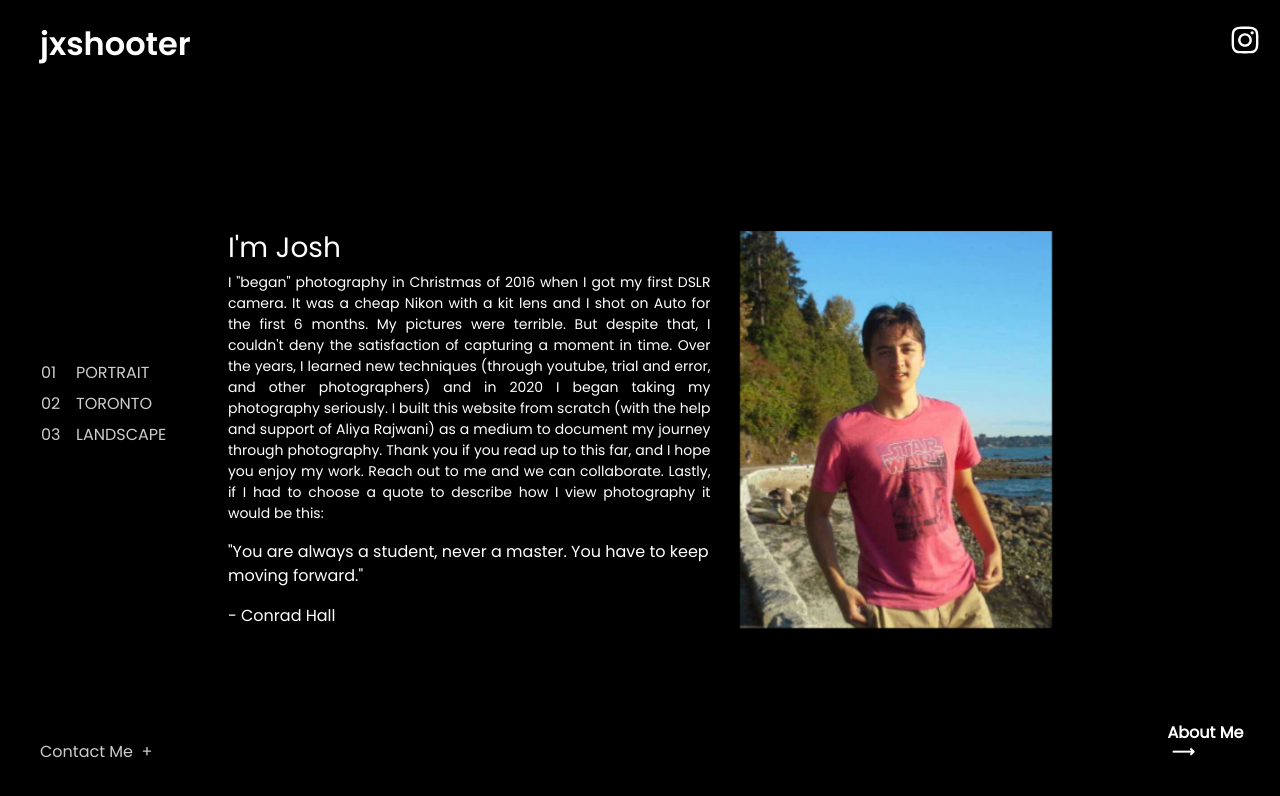
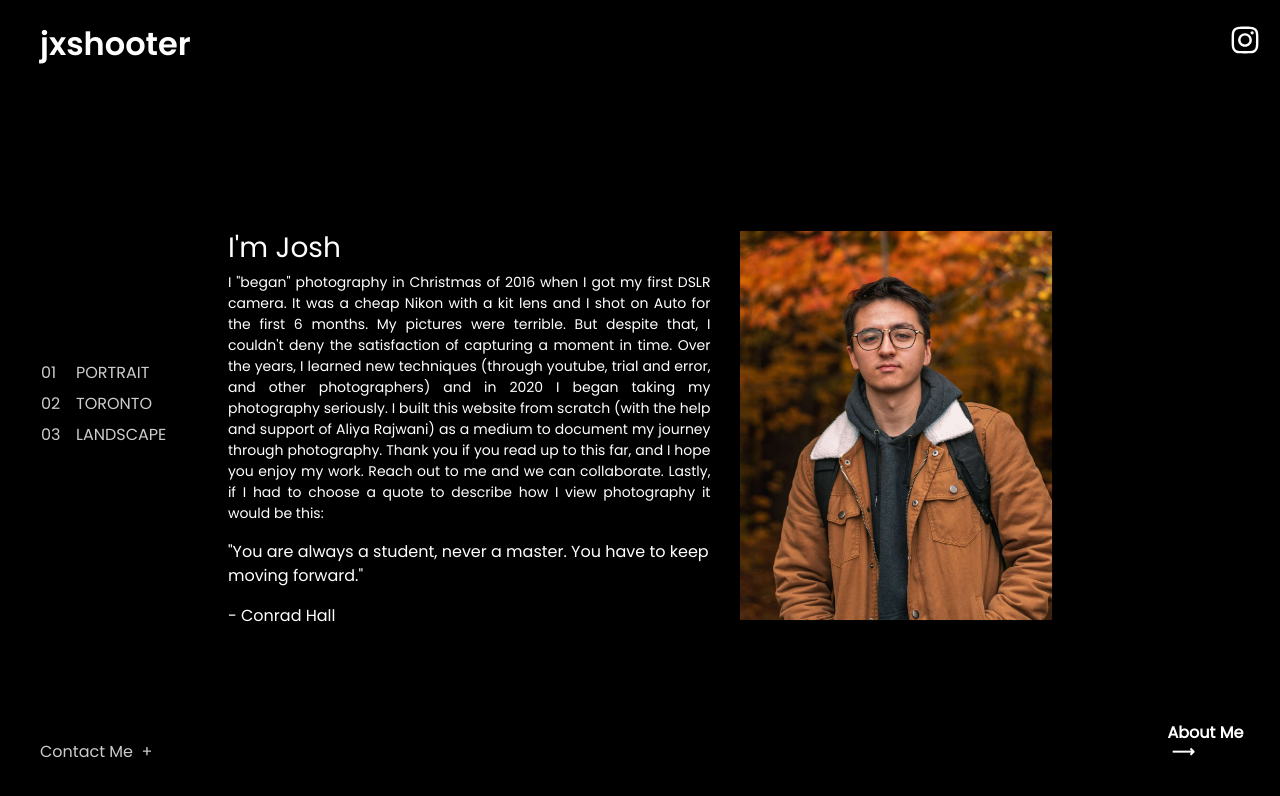
Before and after one commit to JJwilkin/Photo_Portfolio, a React (Create React App) app: page /about in a window 1280 px wide. Shown: the top 796 px of the page. Built offline with nearby package versions, Linux system fonts and the light colour scheme.

Commit message:
change main photo

```diff
--- a/src/components/About.js
+++ b/src/components/About.js
@@ -115,7 +115,7 @@ export default function About(props) {
                       <Col lg={4}>
                         <img
                           className="d-block w-100"
-                          src="./assets/josh_beach.jpg"
+                          src="./assets/joshua2.jpg"
                           alt="First slide"
                           onLoad={imageLoaded}
                         />
```
